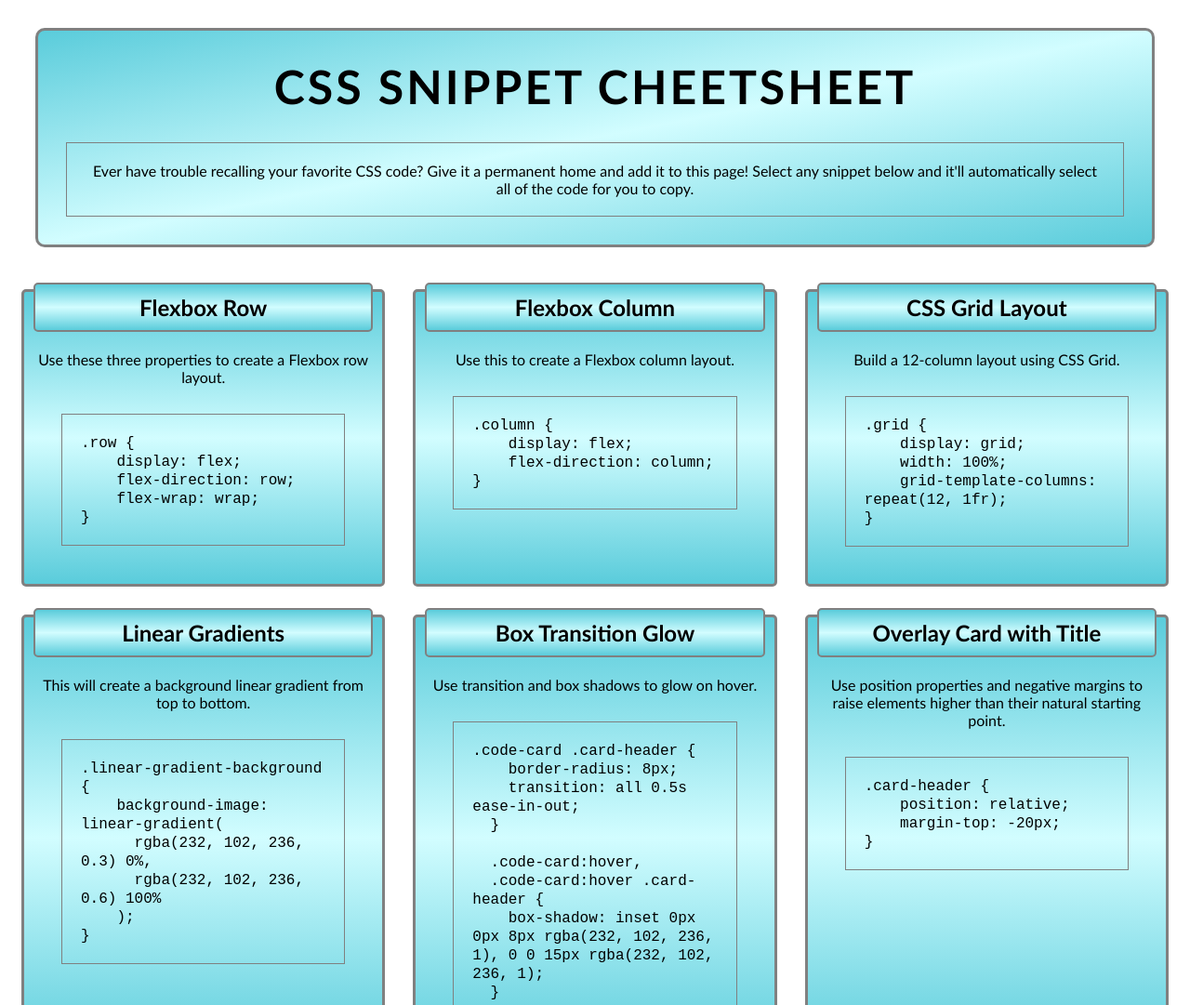
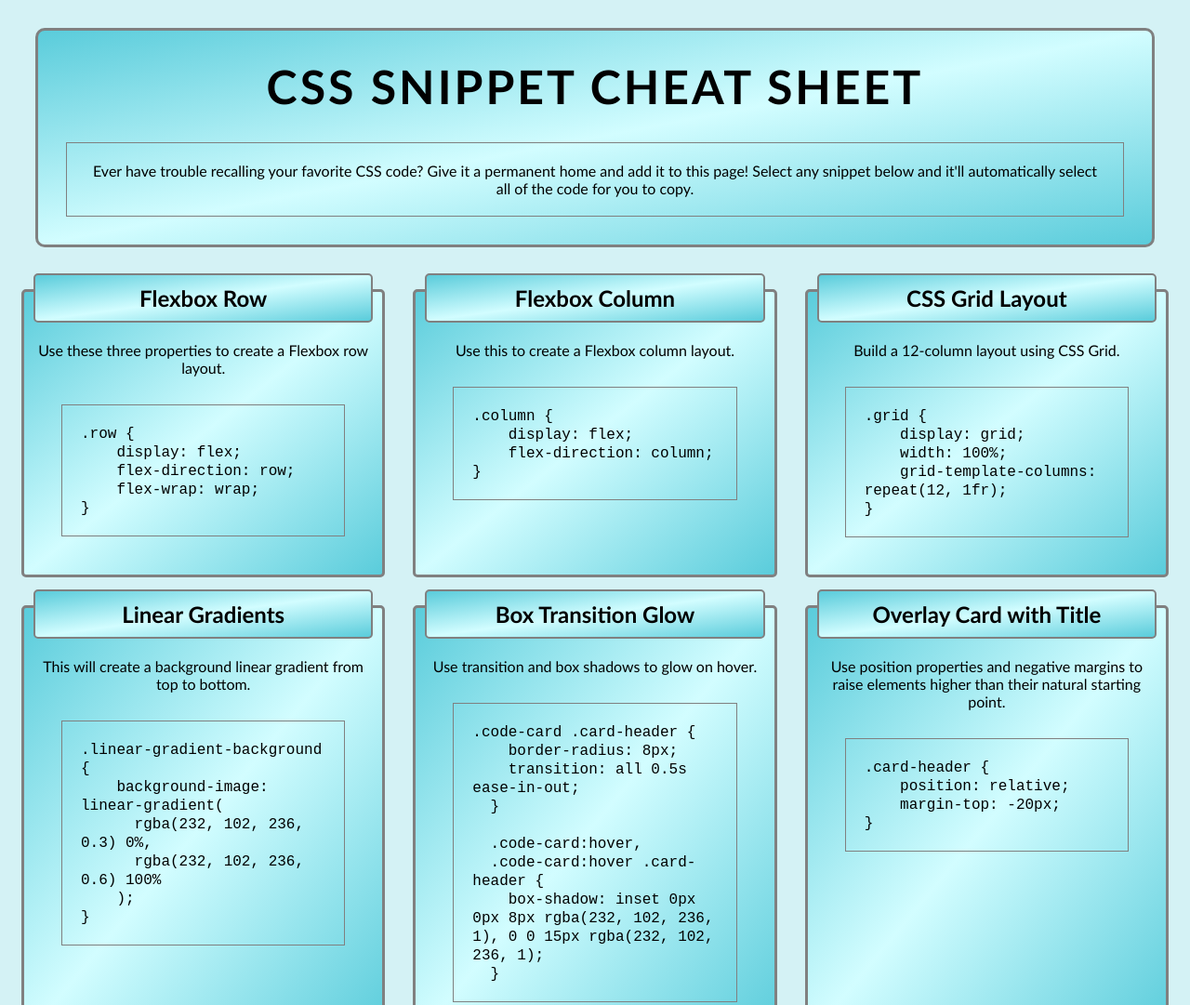
Before and after one commit to suejinkim20/CSS-Snippet-Cheat-Sheet, a plain HTML site: page index.html in a window 1280 px wide. Shown: the top 1081 px of the page at 93% size. Drawn offline with Linux system fonts and the light colour scheme.

Commit message:
adjusted css

```diff
--- a/assets/css/style.css
+++ b/assets/css/style.css
@@ -1,10 +1,12 @@
 * {
+    /* margin: 0;
+    padding: 0; */
     box-sizing: border-box;
 }
 
 
 :root {
-    --background-color: white;
+    --background-color: #5accdb41;
     --code-box-color: linear-gradient(to right, #b4dfe5, #d2fdff);
     --header-color: black;
     --text-color: black;
@@ -39,17 +41,19 @@ h1 {
     margin: 30px;
     letter-spacing: 3px;
     font-size: 50px;
+    overflow-wrap: break-word;
     }
 
 h2 {
     border: var(--border-color) solid 2px;
     position: relative;
-    margin-top: -20px;
+    margin-top: -30px;
     z-index: 1;
-    background-image: linear-gradient(to bottom , #5accdb, #d2fdff, #5accdb);
+    background-image: linear-gradient(to bottom right, #5accdb, #d2fdff, #5accdb);
     border-radius: 5px;
     padding: 10px;
     color: black;
+    overflow-wrap: break-word;
 }
 
 
@@ -63,7 +67,7 @@ main {
     flex: 300px;
     padding: 10px;
     text-align: center;
-    background-image: linear-gradient(to bottom, #5accdb, #d2fdff, #5accdb);
+    background-image: linear-gradient(to bottom right, #5accdb, #d2fdff, #5accdb);
     border: var(--border-color) solid 3px;
     margin: 15px;
     border-radius: 5px;
@@ -80,3 +84,8 @@ main {
     margin: 30px;
     white-space: pre-wrap;
 }
+
+@media screen and (max-width: 550px) {
+    header {
+        width: auto;
+    }
--- a/index.html
+++ b/index.html
@@ -9,7 +9,7 @@
 
     <body>
         <header>
-            <h1>CSS SNIPPET CHEETSHEET</h1>
+            <h1>CSS SNIPPET CHEAT SHEET</h1>
             <p> Ever have trouble recalling your favorite CSS code? Give it a permanent home and add it to this page! Select any snippet below and it'll automatically select all of the code for you to copy.</p>
         </header>
 
```
